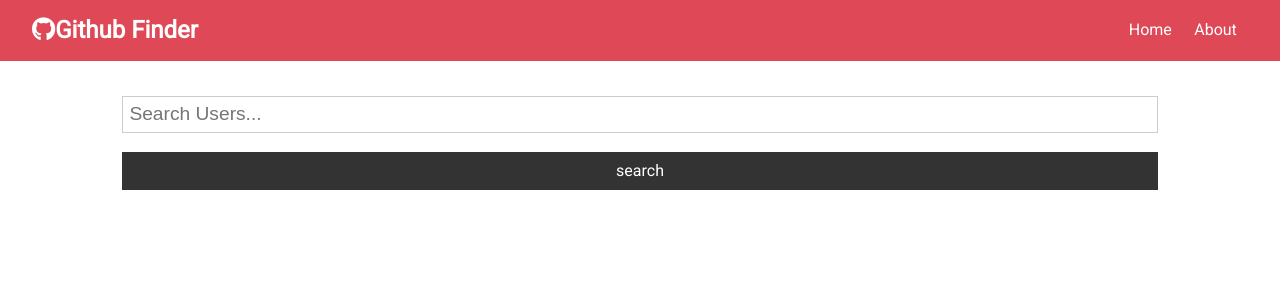
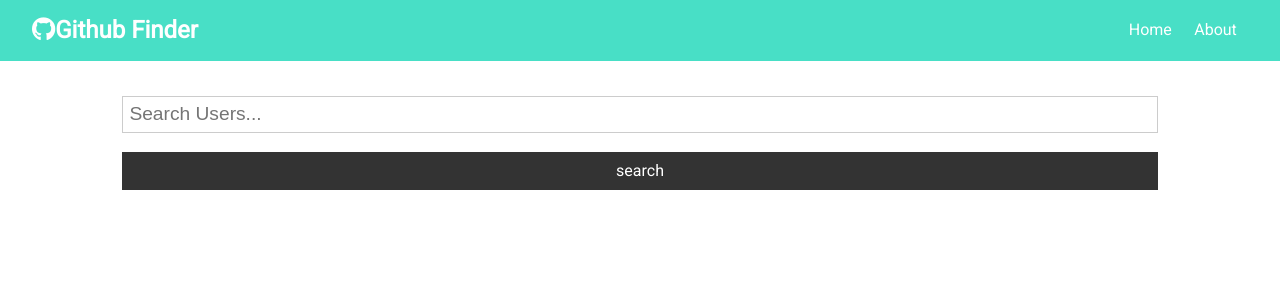
Before and after one commit to SaiChandra2896/GitHub-Finder, a React (Create React App) app: page / in a window 1280 px wide. Shown: the top 300 px of the page. Built offline with nearby package versions, Linux system fonts and the light colour scheme.

Commit message:
final commit

```diff
--- a/src/App.css
+++ b/src/App.css
@@ -2,7 +2,7 @@
 
 /* Global Styles */
 :root {
-  --primary-color: #dc3545;
+  --primary-color: #35dcc0;
   --dark-color: #333333;
   --light-color: #f4f4f4;
   --danger-color: #dc3545;
--- a/src/components/layout/Navbar.js
+++ b/src/components/layout/Navbar.js
@@ -20,7 +20,7 @@
 }
 
 Navbar.defaultProps = {
-    title: 'Github Finder',
+    title: 'Github User Finder',
     icon: 'fab fa-github'
 }
 
```
